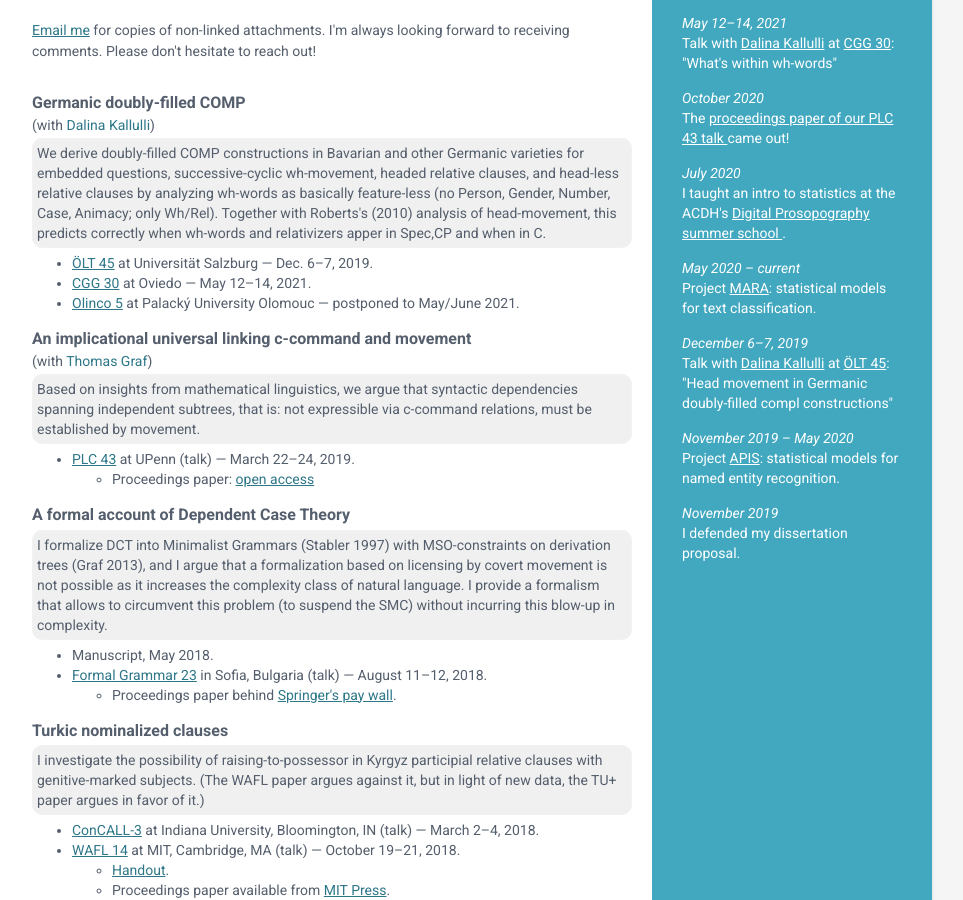
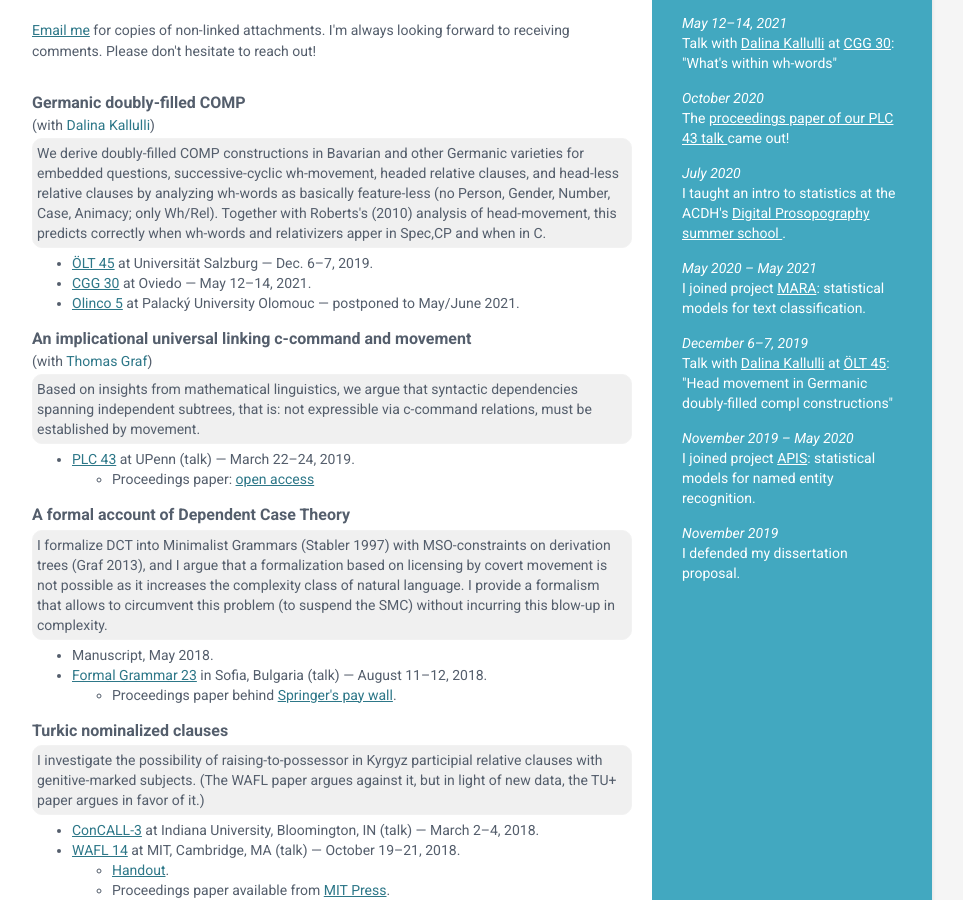
Before and after one commit to laszabine/laszabine.github.io, a Jekyll site: the page built from index.html, in a window 1280 px wide and 900 px high, scrolled down 585 px. Shown: the whole window, without its empty margins (188-1151 px from the left). Built offline with Jekyll 4.4.1, drawn with Linux system fonts in a browser that asks for light colours.

Commit message:
updated ACDH projects in timeline

```diff
--- a/_includes/updates.html
+++ b/_includes/updates.html
@@ -46,9 +46,9 @@
   </div>
 
   <div class="item">
-    <div class="when">May 2020 &ndash; current</div>
+    <div class="when">May 2020 &ndash; May 2021</div>
     <div class="details">
-      Project
+      I joined project
         <a href="https://www.oeaw.ac.at/cmc/research/media-accountability-media-change-mamc/media-ethics-and-media-accountability/triple-a-algorithms-automation-accountability/risks-and-responsibility-in-the-automation-debate-mara/" target="_blank">MARA</a>:
         statistical models for text classification.
     </div>
@@ -67,7 +67,7 @@
   <div class="item">
     <div class="when">November 2019 &ndash; May 2020</div>
     <div class="details">
-      Project
+      I joined project
         <a href="https://www.oeaw.ac.at/acdh/projects/apis" target="_blank">APIS</a>:
         statistical models for named entity recognition.
     </div>
```
